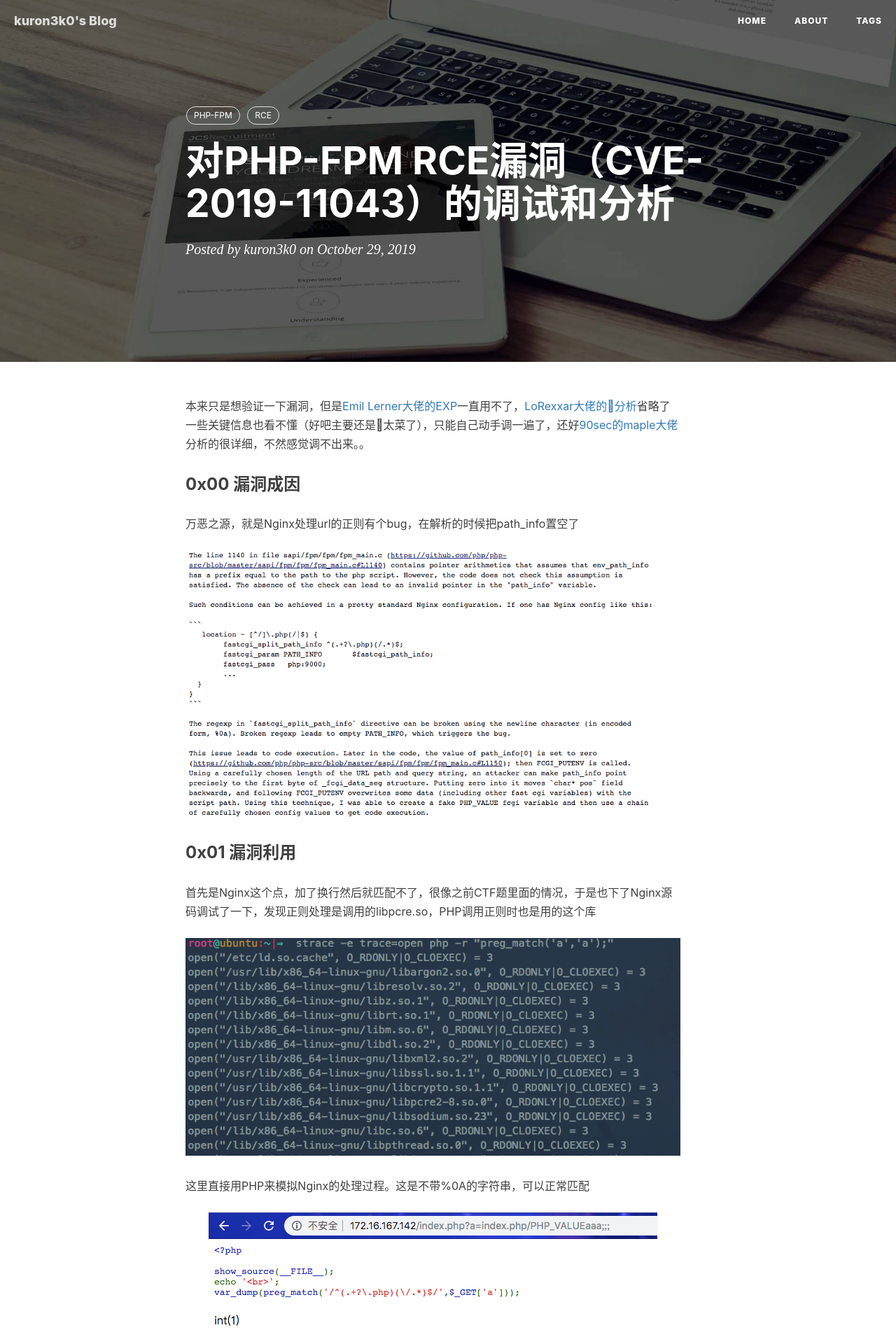
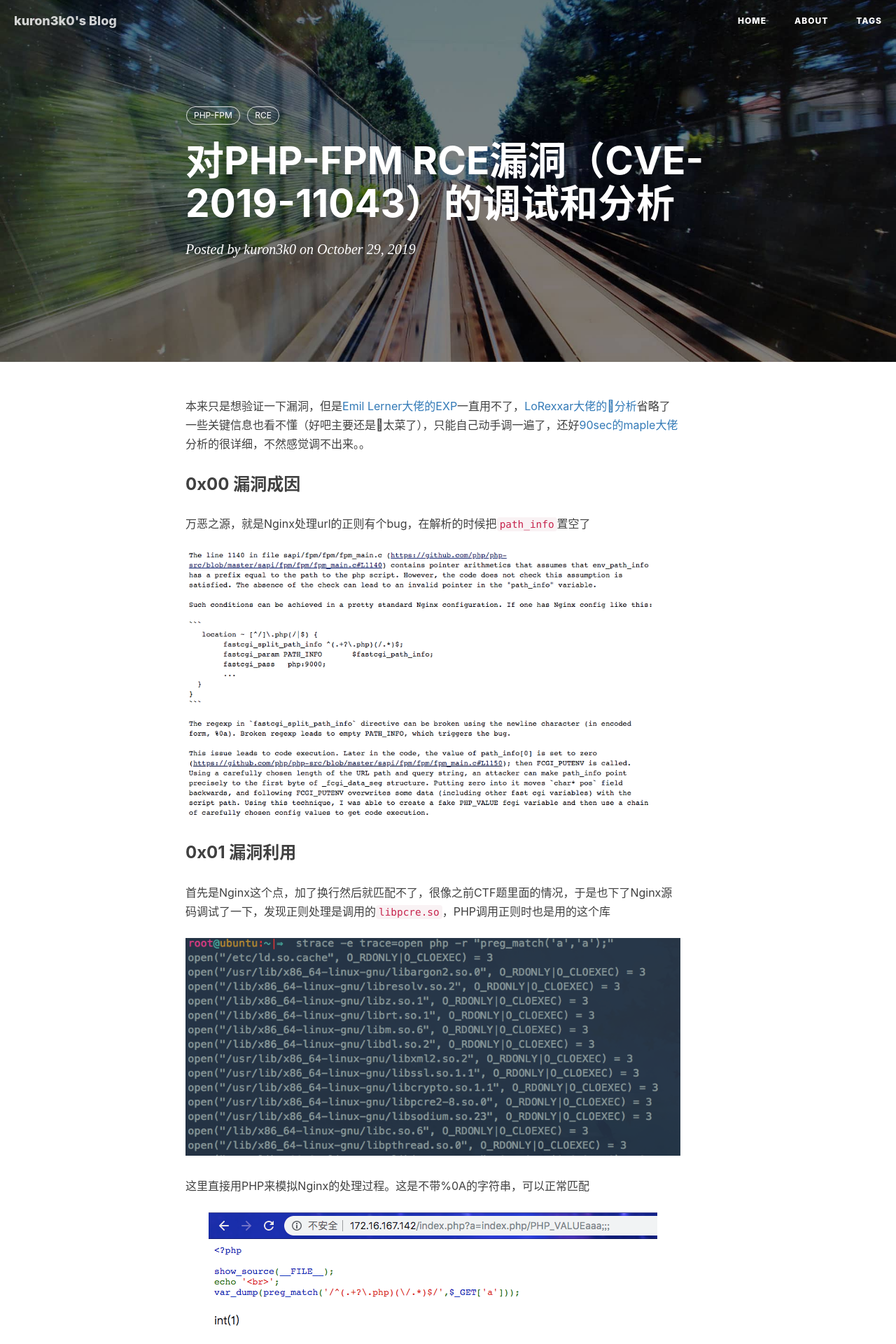
Before and after one commit to kuron3k0/kuron3k0.github.io, a Jekyll site: the page built from _posts/2019-10-29-CVE-2019-11043.markdown, in a window 1280 px wide. Shown: the top 1920 px of the page at 70% size. Built offline with Jekyll 4.4.1, drawn with Linux system fonts in a browser that asks for light colours; nearby versions of some CDN libraries; comment, search, counter and statistics services are not loaded; some of the changed text lies outside the part shown.

Commit message:
CVE-2019-11043 analysis

````diff
--- a/_posts/2019-10-29-CVE-2019-11043.markdown
+++ b/_posts/2019-10-29-CVE-2019-11043.markdown
@@ -4,7 +4,7 @@
 subtitle:   ""
 date:       2019-10-29 13:14:00
 author:     "kuron3k0"
-header-img: "img/post-bg-rwd.jpg"
+header-img: "img/post-bg-2015.jpg"
 tags:
     - PHP-FPM
     - RCE
@@ -15,18 +15,18 @@
 
 ### 0x00 漏洞成因
 
-万恶之源，就是Nginx处理url的正则有个bug，在解析的时候把path_info置空了
+万恶之源，就是Nginx处理url的正则有个bug，在解析的时候把`path_info`置空了
 ![](/img/in-post/CVE-2019-11043/bugissue.png)
 
 
 ### 0x01 漏洞利用
 
-首先是Nginx这个点，加了换行然后就匹配不了，很像之前CTF题里面的情况，于是也下了Nginx源码调试了一下，发现正则处理是调用的libpcre.so，PHP调用正则时也是用的这个库![](/img/in-post/CVE-2019-11043/WX20191029-101207.png)
+首先是Nginx这个点，加了换行然后就匹配不了，很像之前CTF题里面的情况，于是也下了Nginx源码调试了一下，发现正则处理是调用的`libpcre.so`，PHP调用正则时也是用的这个库![](/img/in-post/CVE-2019-11043/WX20191029-101207.png)
 
 这里直接用PHP来模拟Nginx的处理过程。这是不带%0A的字符串，可以正常匹配
 ![](/img/in-post/CVE-2019-11043/WX20191026-100416.png)
 
-%0A在字符串中间的时候，libpcre会直接不匹配。
+%0A在字符串中间的时候，`libpcre`会直接不匹配。
 ![](/img/in-post/CVE-2019-11043/WX20191026-100340.png)
 
 在结尾的时候又可以匹配了。
@@ -35,7 +35,7 @@
 具体实现可能跟pcre正则的状态机有关，这里就不再深入了。
 
 
-开始调PHP-FPM，这里我下载的是[7.3.10](https://github.com/php/php-src/tree/PHP-7.3.10)的版本的源码，为了进行调试，编译的时候需要加上`enable debug`的选项
+开始调`PHP-FPM`，这里我下载的是[7.3.10](https://github.com/php/php-src/tree/PHP-7.3.10)的版本的源码，为了进行调试，编译的时候需要加上`enable debug`的选项
 ```shell
 ./configure --prefix=/root/php7.3.10 --enable-phpdbg-debug --enable-debug --enable-fpm CFLAGS="-g3 -gdwarf-4"
 ```
@@ -121,7 +121,8 @@
 
 
 ### 0x02 Reference
-[https://blog.csdn.net/daniel_ustc/article/details/10282103]()
-[https://forum.90sec.com/t/topic/558]()
-[https://paper.seebug.org/1063/]()
-[https://github.com/neex/phuip-fpizdam]()
+
+-   [https://blog.csdn.net/daniel_ustc/article/details/10282103]()
+- [https://forum.90sec.com/t/topic/558]()
+- [https://paper.seebug.org/1063/]()
+- [https://github.com/neex/phuip-fpizdam]()
````
